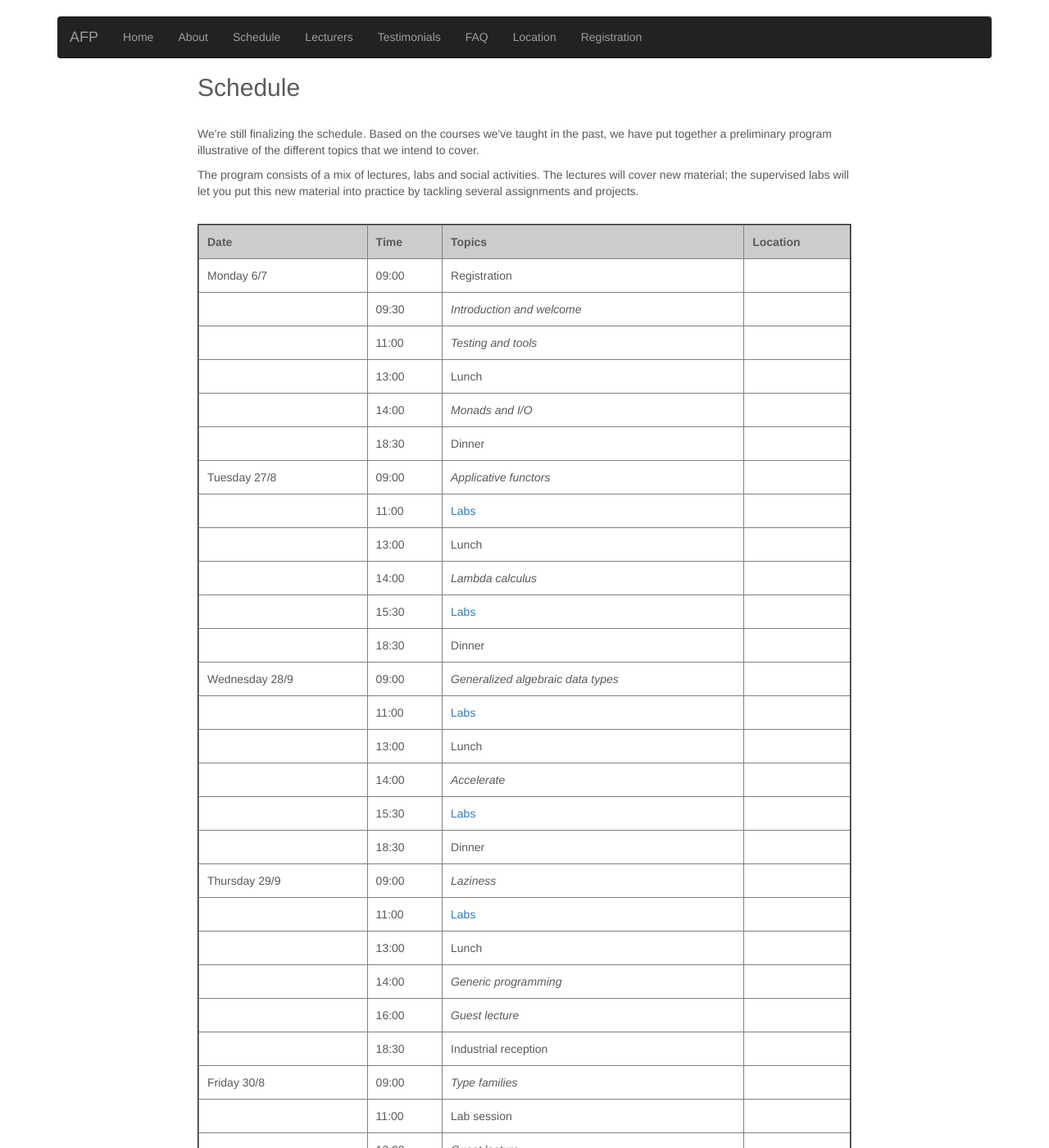
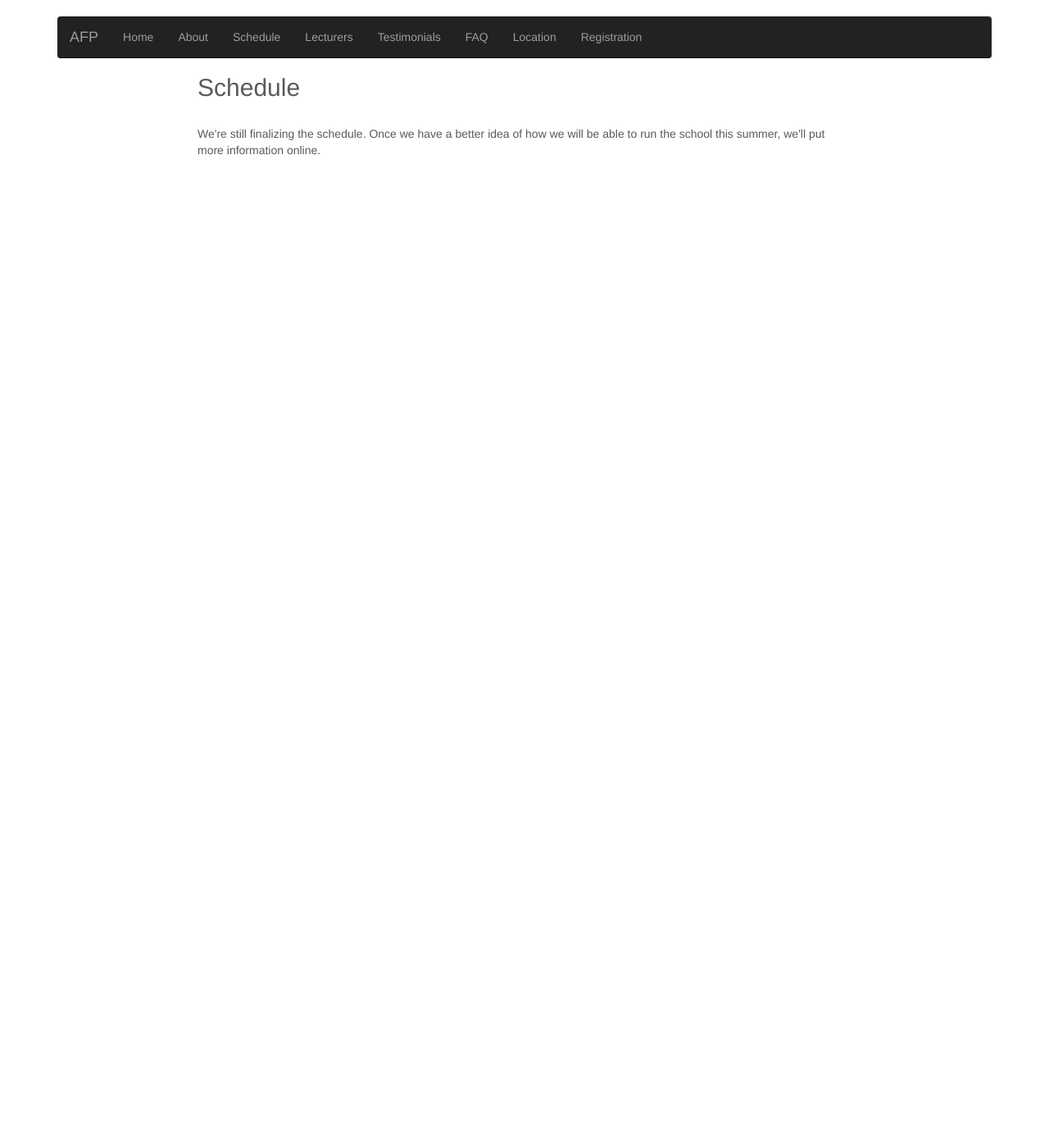
Before and after one commit to uu-afp/uu-afp.github.io, a Jekyll site: the page built from schedule.html, in a window 1280 px wide and 1400 px high. Shown: the whole window at 82% size. Built offline with Jekyll 4.4.1, drawn with Linux system fonts in a browser that asks for light colours; nearby versions of some CDN libraries; some of the changed text lies outside the part shown.

Commit message:
Updated for 2021.

```diff
--- a/about.md
+++ b/about.md
@@ -24,7 +24,7 @@ The summer school consists of a mix of lectures, labs and a busy
 social program. You may want to check out the preliminary
 [schedule](schedule.html) to get some idea of what to expect.
 
-The school will run from July 6&ndash;10, 2020.
+The school will run from July 5&ndash;9, 2021.
 
 #### For whom
 
--- a/schedule.html
+++ b/schedule.html
@@ -7,240 +7,243 @@ layout: default
 
 <h2>Schedule</h2></br>
 
-<p>We're still finalizing the schedule. Based on the courses we've
-taught in the past, we have put together a preliminary program
-illustrative of the different topics that we intend to
-cover.</p>
+<p>We're still finalizing the schedule. Once we have a better idea of
+how we will be able to run the school this summer, we'll put more information online.</p>
 
-<p>
-The program consists of a mix of lectures, labs and social
-activities. The lectures will cover new material; the supervised labs
-will let you put this new material into practice by tackling several
-assignments and projects.
-</p></br>
+<!-- <p>We're still finalizing the schedule. Based on the courses we've -->
+<!-- taught in the past, we have put together a preliminary program -->
+<!-- illustrative of the different topics that we intend to -->
+<!-- cover.</p> -->
+
+<!-- <p> -->
+<!-- The program consists of a mix of lectures, labs and social -->
+<!-- activities. The lectures will cover new material; the supervised labs -->
+<!-- will let you put this new material into practice by tackling several -->
+<!-- assignments and projects. -->
+<!-- </p></br> -->
 
 
-  <table cols="4" width="100%" cellpadding="3" border="2">
-    <tr bgcolor="#CCCCCC">
+<!--   <table cols="4" width="100%" cellpadding="3" border="2"> -->
+<!--     <tr bgcolor="#CCCCCC"> -->
 
-      <th>Date</th>
+<!--       <th>Date</th> -->
 
-      <th>Time</th>
+<!--       <th>Time</th> -->
 
-      <th>Topics</th>
+<!--       <th>Topics</th> -->
 
-      <th>Location</th>
+<!--       <th>Location</th>       -->
 
-    </tr>
+<!--     </tr> -->
 
-    <tr>
-      <td>Monday 6/7</td>
-      <td>09:00</td>
-      <td>Registration</td>
-      <td></td>
-    </tr>
+<!--     <tr> -->
+<!--       <td>Monday 6/7</td> -->
+<!--       <td>09:00</td> -->
+<!--       <td>Registration</td> -->
+<!--       <td></td> -->
+<!--     </tr> -->
 
-    <tr>
-      <td></td>
-      <td>09:30</td>
-      <td><i>Introduction and welcome</i> </td>
-      <td></td>
-    </tr>
+<!--     <tr> -->
+<!--       <td></td> -->
+<!--       <td>09:30</td> -->
+<!--       <td><i>Introduction and welcome</i> </td> -->
+<!--       <td></td> -->
+<!--     </tr> -->
 
 
-    <tr>
-      <td></td>
-      <td>11:00</td>
-      <td><i>Testing and tools</i></td>
-      <td> </td>
-    </tr>
+<!--     <tr> -->
+<!--       <td></td> -->
+<!--       <td>11:00</td> -->
+<!--       <td><i>Testing and tools</i></td> -->
+<!--       <td> </td> -->
+<!--     </tr> -->
 
-    <tr>
-      <td></td>
-      <td>13:00</td>
-      <td>Lunch</td>
-      <td></td>
-    </tr>
+<!--     <tr> -->
+<!--       <td></td> -->
+<!--       <td>13:00</td> -->
+<!--       <td>Lunch</td> -->
+<!--       <td></td>       -->
+<!--     </tr> -->
 
-    <tr>
-      <td></td>
-      <td>14:00</td>
-      <td><i>Monads and I/O</i></td>
-      <td></td>
-    </tr>
+<!--     <tr> -->
+<!--       <td></td> -->
+<!--       <td>14:00</td> -->
+<!--       <td><i>Monads and I/O</i></td> -->
+<!--       <td></td>       -->
+<!--     </tr> -->
 
-    <tr>
-      <td></td>
-      <td>18:30</td>
-      <td>Dinner</td>
-      <td></td>
-    </tr>
+<!--     <tr> -->
+<!--       <td></td> -->
+<!--       <td>18:30</td> -->
+<!--       <td>Dinner</td> -->
+<!--       <td></td> -->
+<!--     </tr> -->
 
 
-    <tr>
-      <td>Tuesday 27/8</td>
-      <td>09:00</td>
-      <td><i>Applicative functors</i></td>
-      <td></td>
-    </tr>
+<!--     <tr> -->
+<!--       <td>Tuesday 27/8</td> -->
+<!--       <td>09:00</td> -->
+<!--       <td><i>Applicative functors</i></td> -->
+<!--       <td></td> -->
+<!--     </tr> -->
 
-    <tr>
-      <td></td>
-      <td>11:00</td>
-      <td><a href="labs.html">Labs</a></td>
-      <td></td>
-    </tr>
+<!--     <tr> -->
+<!--       <td></td> -->
+<!--       <td>11:00</td> -->
+<!--       <td><a href="labs.html">Labs</a></td> -->
+<!--       <td></td>       -->
+<!--     </tr> -->
 
-    <tr>
-      <td></td>
-      <td>13:00</td>
-      <td>Lunch</td>
-      <td></td>
-    </tr>
+<!--     <tr> -->
+<!--       <td></td> -->
+<!--       <td>13:00</td> -->
+<!--       <td>Lunch</td> -->
+<!--       <td></td>       -->
+<!--     </tr> -->
 
-    <tr>
-      <td></td>
-      <td>14:00</td>
-      <td><i>Lambda calculus</i></td>
-      <td></td>
-    </tr>
+<!--     <tr> -->
+<!--       <td></td> -->
+<!--       <td>14:00</td> -->
+<!--       <td><i>Lambda calculus</i></td> -->
+<!--       <td></td> -->
+<!--     </tr> -->
 
-    <tr>
-      <td></td>
-      <td>15:30</td>
-      <td><a href="labs.html">Labs</a></td>
-      <td></td>
-    </tr>
+<!--     <tr> -->
+<!--       <td></td> -->
+<!--       <td>15:30</td> -->
+<!--       <td><a href="labs.html">Labs</a></td> -->
+<!--       <td></td>       -->
+<!--     </tr> -->
 
 
-    <tr>
-      <td></td>
-      <td>18:30</td>
-      <td>Dinner</td>
-      <td></td>
-    </tr>
+<!--     <tr> -->
+<!--       <td></td> -->
+<!--       <td>18:30</td> -->
+<!--       <td>Dinner</td> -->
+<!--       <td></td> -->
+<!--     </tr> -->
 
 
-    <tr>
-      <td>Wednesday 28/9</td>
-      <td>09:00</td>
-      <td><i>Generalized algebraic data types</i></td>
-      <td></td>
-    </tr>
+<!--     <tr> -->
+<!--       <td>Wednesday 28/9</td> -->
+<!--       <td>09:00</td> -->
+<!--       <td><i>Generalized algebraic data types</i></td> -->
+<!--       <td></td> -->
+<!--     </tr> -->
 
-    <tr>
-      <td></td>
-      <td>11:00</td>
-      <td><a href="labs.html">Labs</a></td>
-      <td></td>
-    </tr>
+<!--     <tr> -->
+<!--       <td></td> -->
+<!--       <td>11:00</td> -->
+<!--       <td><a href="labs.html">Labs</a></td> -->
+<!--       <td></td>       -->
+<!--     </tr> -->
 
-    <tr>
-      <td></td>
-      <td>13:00</td>
-      <td>Lunch</td>
-      <td></td>
-    </tr>
+<!--     <tr> -->
+<!--       <td></td> -->
+<!--       <td>13:00</td> -->
+<!--       <td>Lunch</td> -->
+<!--       <td></td>       -->
+<!--     </tr> -->
 
-    <tr>
-      <td></td>
-      <td>14:00</td>
-      <td><i>Accelerate</i></td>
-      <td></td>
-    </tr>
+<!--     <tr> -->
+<!--       <td></td> -->
+<!--       <td>14:00</td> -->
+<!--       <td><i>Accelerate</i></td> -->
+<!--       <td></td> -->
+<!--     </tr> -->
 
-    <tr>
-      <td></td>
-      <td>15:30</td>
-      <td><a href="labs.html">Labs</a></td>
-      <td></td>
-    </tr>
+<!--     <tr> -->
+<!--       <td></td> -->
+<!--       <td>15:30</td> -->
+<!--       <td><a href="labs.html">Labs</a></td> -->
+<!--       <td></td> -->
+<!--     </tr> -->
 
-    <tr>
-      <td></td>
-      <td>18:30</td>
-      <td>Dinner</td>
-      <td></td>
-    </tr>
+<!--     <tr> -->
+<!--       <td></td> -->
+<!--       <td>18:30</td> -->
+<!--       <td>Dinner</td> -->
+<!--       <td></td> -->
+<!--     </tr> -->
 
-    <tr>
-      <td>Thursday 29/9</td>
-      <td>09:00</td>
-      <td><i>Laziness</i></td>
-      <td></td>
-    </tr>
+<!--     <tr> -->
+<!--       <td>Thursday 29/9</td> -->
+<!--       <td>09:00</td> -->
+<!--       <td><i>Laziness</i></td> -->
+<!--       <td></td> -->
+<!--     </tr> -->
 
-    <tr>
-      <td></td>
-      <td>11:00</td>
-      <td><a href="labs.html">Labs</a></td>
-      <td></td>
-    </tr>
+<!--     <tr> -->
+<!--       <td></td> -->
+<!--       <td>11:00</td> -->
+<!--       <td><a href="labs.html">Labs</a></td> -->
+<!--       <td></td>       -->
+<!--     </tr> -->
 
-    <tr>
-      <td></td>
-      <td>13:00</td>
-      <td>Lunch</td>
-      <td></td>
-    </tr>
+<!--     <tr> -->
+<!--       <td></td> -->
+<!--       <td>13:00</td> -->
+<!--       <td>Lunch</td> -->
+<!--       <td></td>       -->
+<!--     </tr> -->
 
-    <tr>
-      <td></td>
-      <td>14:00</td>
-      <td><i>Generic programming</i></td>
-      <td></td>
-    </tr>
+<!--     <tr> -->
+<!--       <td></td> -->
+<!--       <td>14:00</td> -->
+<!--       <td><i>Generic programming</i></td> -->
+<!--       <td></td> -->
+<!--     </tr> -->
 
-    <tr>
-      <td></td>
-      <td>16:00</td>
-      <td><i>Guest lecture</i></td>
-      <td></td>
-    </tr>
+<!--     <tr> -->
+<!--       <td></td> -->
+<!--       <td>16:00</td> -->
+<!--       <td><i>Guest lecture</i></td> -->
+<!--       <td></td>  -->
+<!--     </tr> -->
 
-    <tr>
-      <td></td>
-      <td>18:30</td>
-      <td>Industrial reception</td>
-      <td></td>
-    </tr>
+<!--     <tr> -->
+<!--       <td></td> -->
+<!--       <td>18:30</td> -->
+<!--       <td>Industrial reception</td> -->
+<!--       <td></td> -->
+<!--     </tr> -->
 
 
-    <tr>
-      <td>Friday 30/8</td>
-      <td>09:00</td>
-      <td><i>Type families</i></td>
-      <td></td>
-    </tr>
+<!--     <tr> -->
+<!--       <td>Friday 30/8</td> -->
+<!--       <td>09:00</td> -->
+<!--       <td><i>Type families</i></td> -->
+<!--       <td></td> -->
+<!--     </tr> -->
 
-    <tr>
-      <td></td>
-      <td>11:00</td>
-      <td>Lab session</td>
-      <td></td>
-    </tr>
+<!--     <tr> -->
+<!--       <td></td> -->
+<!--       <td>11:00</td> -->
+<!--       <td>Lab session</td> -->
+<!--       <td></td> -->
+<!--     </tr> -->
 
-    <tr>
-      <td></td>
-      <td>12:00</td>
-      <td><i>Guest lecture</i></td>
-      <td></td>
-    </tr>
+<!--     <tr> -->
+<!--       <td></td> -->
+<!--       <td>12:00</td> -->
+<!--       <td><i>Guest lecture</i></td> -->
+<!--       <td></td> -->
+<!--     </tr> -->
 
-    <tr>
-      <td></td>
-      <td>13:00</td>
-      <td>Lunch</td>
-      <td></td>
-    </tr>
+<!--     <tr> -->
+<!--       <td></td> -->
+<!--       <td>13:00</td> -->
+<!--       <td>Lunch</td> -->
+<!--       <td></td> -->
+<!--     </tr> -->
 
-    <tr>
-      <td></td>
-      <td>14:00</td>
-      <td>Awards ceremony and closure</td>
-      <td></td>
-    </tr>
+<!--     <tr> -->
+<!--       <td></td> -->
+<!--       <td>14:00</td> -->
+<!--       <td>Awards ceremony and closure</td> -->
+<!--       <td></td>       -->
+<!--     </tr> -->
 
-  </table>
+<!--   </table> -->
 
 </div>
```
Also changed, not shown: index.html (+27 -30 lines).
